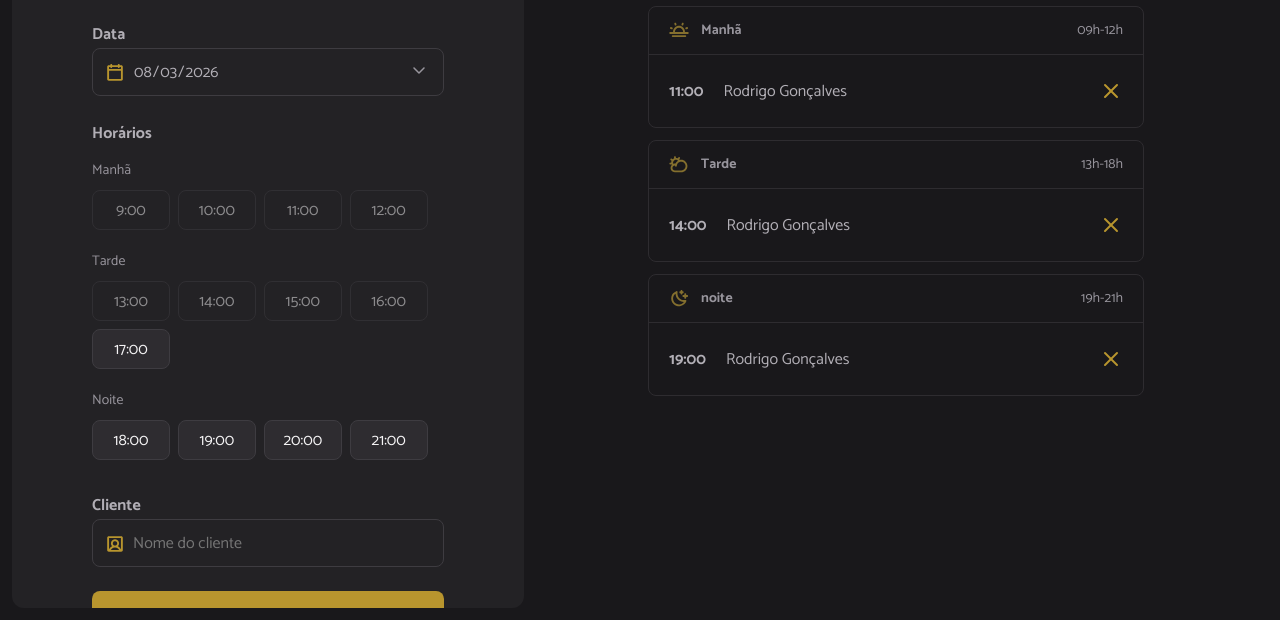
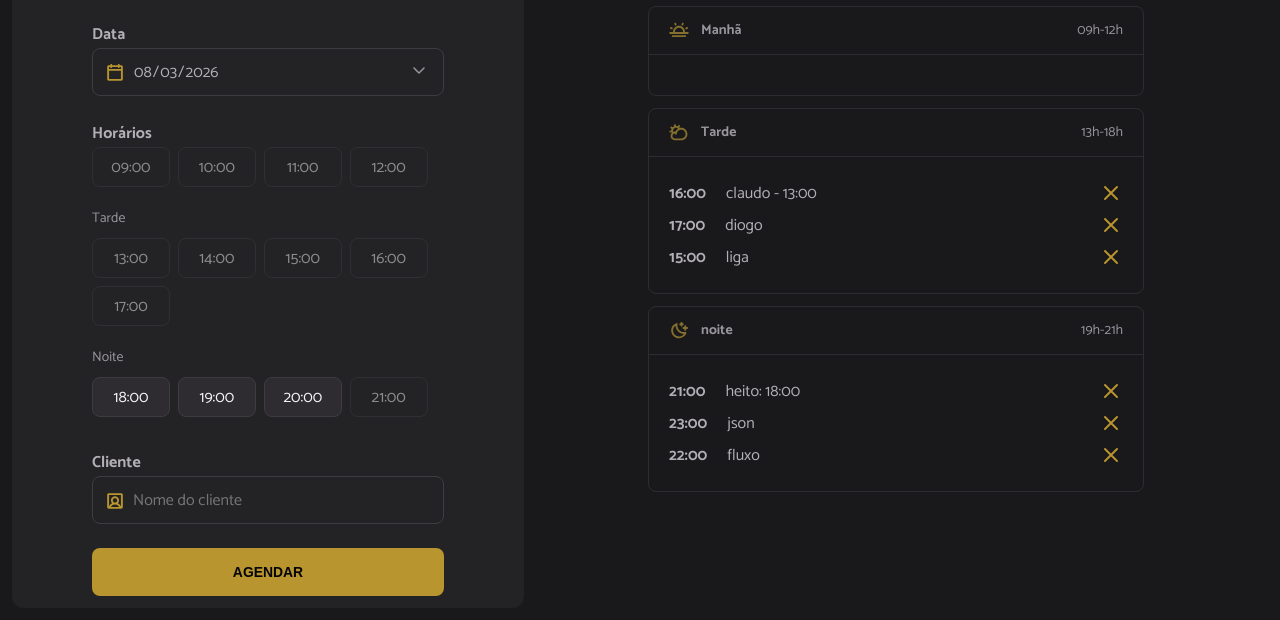
Before and after one commit to luigiceschim-taak/projeto-hair-day, a website built with webpack: page index.html in a window 1280 px wide. Shown: the part 180-800 px from the top of the page. Built offline with nearby package versions, Linux system fonts and the light colour scheme; data requests are answered from the project's data file.

Commit message:
feat: enhance scheduling functionality with new API integration and cancellation feature

```diff
--- a/server.json
+++ b/server.json
@@ -1,3 +1,59 @@
 {
-    "schedules":[{"id": "7"}]
+  "schedules": [
+    {
+      "id": "1785761423480",
+      "name": "claudo - 13:00",
+      "when": "2026-08-03T16:00:00.000Z"
+    },
+    {
+      "id": "1785761475878",
+      "name": "jose - 21:00",
+      "when": "2026-08-03T21:00:00-03:00"
+    },
+    {
+      "id": "1785761627458",
+      "name": "heito: 18:00",
+      "when": "2026-08-03T18:00:00-03:00"
+    },
+    {
+      "id": "1785762628790",
+      "name": "alan - 9:00 - dia 4",
+      "when": "2026-08-04T09:00:00-03:00"
+    },
+    {
+      "id": "1785764458830",
+      "name": "claudio promo",
+      "when": "2026-08-04T14:00:00-03:00"
+    },
+    {
+      "id": "1785766703672",
+      "name": "diogo",
+      "when": "2026-08-03T14:00:00-03:00"
+    },
+    {
+      "id": "1785766960406",
+      "name": "giuson",
+      "when": "2026-08-04T09:00:00-03:00"
+    },
+    {
+      "id": "1785767114907",
+      "name": "clovis",
+      "when": "2026-08-04T21:00:00-03:00"
+    },
+    {
+      "id": "1785768169043",
+      "name": "json",
+      "when": "2026-08-03T20:00:00-03:00"
+    },
+    {
+      "id": "1785768308709",
+      "name": "fluxo",
+      "when": "2026-08-03T19:00:00-03:00"
+    },
+    {
+      "id": "1785768476827",
+      "name": "liga",
+      "when": "2026-08-03T12:00:00-03:00"
+    }
+  ]
 }
--- a/src/main.js
+++ b/src/main.js
@@ -11,3 +11,4 @@ import "./modules/form/submit.js"
 import "./modules/page-load.js"
 
 import "./modules/form/date-chance.js"
+import "./modules/form/cancel.js"
--- /dev/null
+++ b/src/modules/form/cancel.js
@@ -0,0 +1,20 @@
+const periods = document.querySelectorAll(".period")
+import { apiConfig } from "../../services/api-config.js"
+import { scheduleCancel } from "../../services/schedule-cancel.js"
+import { schedulesDay } from "../schedules/load.js"
+
+periods.forEach((period) => {
+    period.addEventListener("click", async (event) => {
+        if(event.target.classList.contains("cancel-icon")){
+            const li = event.target.closest("li")
+            const {id} = li.dataset
+            const confirmCancel = confirm("Deseja realmente cancelar este agendamento?")
+
+            if(confirmCancel){
+                await scheduleCancel({id})
+                schedulesDay()
+            }
+        }
+    })
+
+})
--- a/src/modules/form/date-chance.js
+++ b/src/modules/form/date-chance.js
@@ -3,8 +3,8 @@ import { schedulesDay } from "../schedules/load"
 const selectedDate = document.getElementById("date")
 
 
-selectedDate.onchange = () =>{
+selectedDate.onchange = async () =>{
 
-    schedulesDay()
+   await schedulesDay()
 
 }
--- a/src/modules/form/hours-load.js
+++ b/src/modules/form/hours-load.js
@@ -2,23 +2,30 @@ import {openingHours} from "../../utils/opening-hours.js"
 import { hoursClick } from "./hour-click.js"
 import dayjs from "dayjs"
 
-"use strict"
 
 const hours = document.getElementById("hours")
 
-export function hoursLoad({date}){
+export function hoursLoad({date, dailySchedules}){
 
     hours.innerHTML = ''
 
+    const unavailable = dailySchedules.map((scheduled) => dayjs(scheduled.when).format("HH:mm"))
+    console.log(unavailable)
+
     const opening = openingHours.map((hour) => {
+
 
         const [scheduledHour] = hour.split(":");
 
-        const isHourFuture = dayjs(date).add(scheduledHour, "hour" ).isAfter(dayjs());
+        const isHourPast = dayjs(date).add(scheduledHour, "hour" ).isBefore(dayjs());
+
+        const available = !unavailable.includes(hour) && !isHourPast
+
+        console.log(`Hora: ${hour} | Disponível: ${available} | Passou: ${isHourPast}`)
 
         return {
             hour,
-            available:isHourFuture,
+            available:available
             }
         })
 
--- a/src/modules/form/submit.js
+++ b/src/modules/form/submit.js
@@ -1,4 +1,6 @@
 import dayjs from "dayjs"
+import { scheduleNew } from "../../services/schedule-new"
+import {schedulesDay} from "../schedules/load.js"
 
 const form = document.querySelector("form")
 const clientName = document.getElementById("client")
@@ -11,7 +13,7 @@ selectedDate.value = inputToday
 selectedDate.min = inputToday
 
 
-form.onsubmit = (event) => {
+form.onsubmit = async(event) => {
     // previne comportamento padrao de recarregamento da pagina
     event.preventDefault()
     try {
@@ -26,18 +28,13 @@ try {
 
         const [hour] = hourSelected.innerText.split(":")
 
-    const when = dayjs(selectedDate.value).add(hour,"hour")
+        const when = dayjs(selectedDate.value).add(hour,"hour").locale("pt-br").format()
 
         const id = new Date().getTime()
 
 
-    console.log({id, name, when})
-
-
-
-
-
-
+        await scheduleNew({id, name, when})
+        await schedulesDay()
 
 
 } catch (error) {
--- a/src/modules/schedules/load.js
+++ b/src/modules/schedules/load.js
@@ -1,11 +1,21 @@
 import { hoursLoad } from "../form/hours-load.js"
+import { fetchByDay } from "../../services/schedule-fetchByDay.js"
+import { schedulesShow } from "./show.js"
 
 const selectedDate = document.getElementById("date")
 
-export function schedulesDay(){
+export async function schedulesDay(){
     const date = selectedDate.value
+
+    const dailySchedules = await fetchByDay({date})
+
+    //exibe os agendamentos
+
+    schedulesShow({dailySchedules})
+
+
     // renderiza as horas disponiveis
-    hoursLoad({date})
+    hoursLoad({date, dailySchedules})
 
 
 
--- /dev/null
+++ b/src/modules/schedules/show.js
@@ -0,0 +1,45 @@
+import dayjs from "dayjs"
+
+
+const periodMorning = document.getElementById("period-morning")
+const periodAfternoon = document.getElementById("period-afternoon")
+const periodNight = document.getElementById("period-night")
+
+export async function schedulesShow({dailySchedules}){
+    try {
+        periodMorning.innerHTML = ''
+        periodAfternoon.innerHTML = ''
+        periodNight.innerHTML = ''
+
+        dailySchedules.forEach((schedule) => {
+            const li = document.createElement("li")
+            const span = document.createElement("span")
+            const strong = document.createElement("strong")
+            const img = document.createElement("img")
+
+            li.setAttribute("data-id", schedule.id)
+
+            const hour = dayjs(schedule.when).format("HH:mm")
+
+            strong.textContent = hour
+            span.textContent = schedule.name
+            img.src = "./src/assets/cancel.svg"
+            img.alt = "Cancelar"
+            img.classList.add("cancel-icon")
+
+            li.append(strong, span, img)
+
+            if(hour <= "12:00"){
+                periodMorning.append(li)
+            } else if(hour <= "18:00"){
+                periodAfternoon.append(li)
+            } else {
+                periodNight.append(li)
+            }
+        })
+
+    } catch (error) {
+        console.log(error)
+        alert("Não foi possível exibir os agendamentos, entre em contato.")
+    }
+}
--- /dev/null
+++ b/src/services/schedule-cancel.js
@@ -0,0 +1,14 @@
+import { apiConfig } from "./api-config.js"
+
+export async function scheduleCancel({id}){
+    try {
+        await fetch(`${apiConfig.baseUrl}/schedules/${id}`,{
+            method:"DELETE",
+        })
+
+
+    } catch (error) {
+        console.log(error)
+        alert("nao foi possivel cancelar o agendamento, entre em contato.")
+    }
+}
--- /dev/null
+++ b/src/services/schedule-fetchByDay.js
@@ -0,0 +1,18 @@
+import { apiConfig } from "./api-config.js"
+import dayjs from "dayjs"
+
+export async function fetchByDay({date}){
+    try{
+        const url = `${apiConfig.baseUrl}/schedules`
+        const response = await fetch(url)
+        const data = await response.json()
+
+        const dailySchedules = data.filter((schedules) => dayjs(date).isSame(schedules.when, 'day'))
+
+
+        return dailySchedules
+    } catch (error) {
+        console.log(error)
+        alert("nao foi possivel buscar os agendamentos, entre em contato.")
+    }
+}
--- /dev/null
+++ b/src/services/schedule-new.js
@@ -0,0 +1,24 @@
+import {apiConfig} from "./api-config.js"
+
+
+export async function scheduleNew({id, name, when}){
+    try {
+        await fetch(`${apiConfig.baseUrl}/schedules`,{
+            method:"POST",
+            headers:{
+                "Content-Type":"application/json"
+            },
+            body:JSON.stringify({
+                id,
+                name,
+                when
+            })
+        })
+
+        alert("Agendamento realizado com sucesso!")
+
+    } catch (error) {
+        console.log(error)
+        alert("nao foi possivel realizar o agendamento, entre em contato.")
+    }
+}
--- a/src/utils/opening-hours.js
+++ b/src/utils/opening-hours.js
@@ -1,5 +1,5 @@
 export const openingHours =[
-    "9:00",
+    "09:00",
     "10:00",
     "11:00",
     "12:00",
```
Also changed, not shown: index.html (+6 -6 lines). Lines whose indentation alone changed are shown as unchanged.
